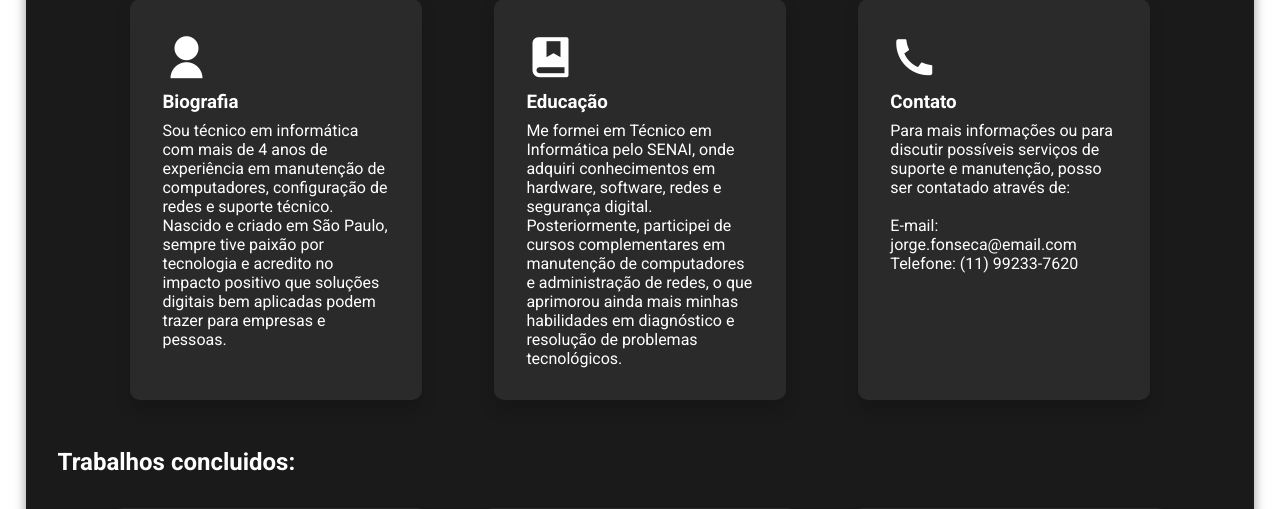
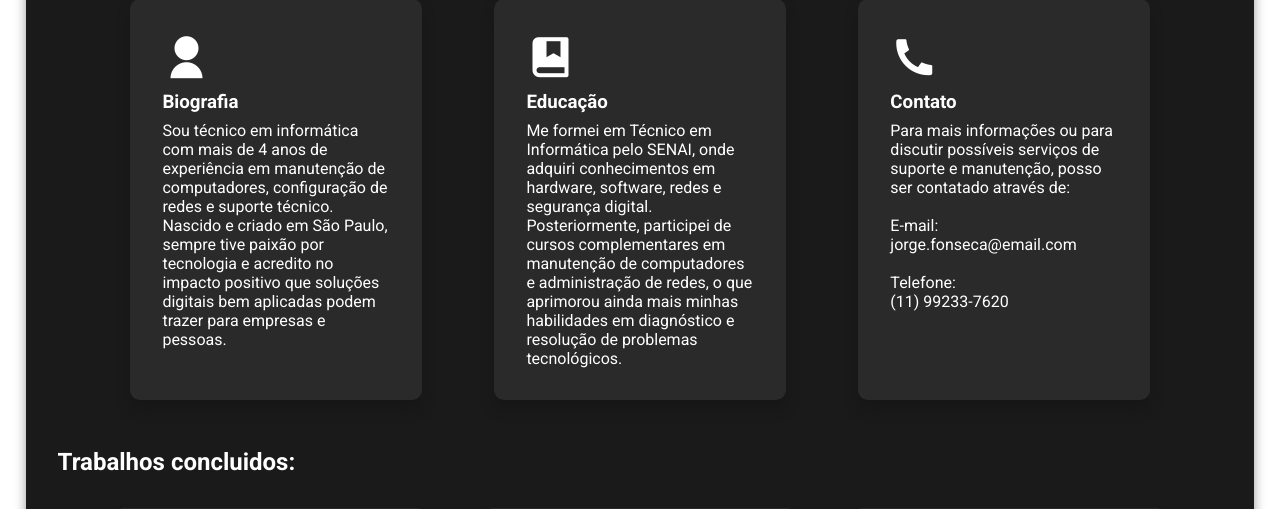
Before and after one commit to RafaelNunesCard/IBM-Projeto-1DS-AMS-2025, a PHP site: page /HTML/contratar.html in a window 1280 px wide. Shown: the part 853-1362 px from the top of the page. Run offline with PHP 8.4, Linux system fonts and the light colour scheme; some libraries are stand-ins or nearby versions.

Commit message:
Versão final
Arrumei alguns erros

```diff
--- a/CSS/contato.css
+++ b/CSS/contato.css
@@ -293,7 +293,7 @@ outline: none;
 .btn1 {
   padding: 0.8rem 1.5rem;
   border: none;
-  border-radius: 25px;
+  border-radius: 10px;
   cursor: pointer;
   font-weight: bold;
   transition: background 0.3s;
@@ -303,10 +303,12 @@ outline: none;
 .btn-primary {
   background: var(--primaria);
   color: white;
+  transition: .2s;
 }
 
 .btn-primary:hover {
   background: var(--holver);
+  transform: scale(1.05);
 }
 
 /* Mensagem de sucesso */
--- a/CSS/head-foot.css
+++ b/CSS/head-foot.css
@@ -152,6 +152,9 @@ header ul {
 
 .logo h1 {
   font-size: 27px;
+  color: white;
+  margin: 0;
+  padding: 0;
 }
 
 @media (max-width: 880px) {
--- a/HTML/contratar.html
+++ b/HTML/contratar.html
@@ -16,7 +16,7 @@
     <!--==================== CSS ====================-->
     <link rel="stylesheet" href="../CSS/contratar.css" />
 
-    <link rel="stylesheet" href="../CSS/popups_contratar.css">
+    <link rel="stylesheet" href="../CSS/popups_contratar.css" />
 
     <link rel="stylesheet" href="../CSS/head-foot.css" />
 
@@ -171,8 +171,10 @@
                   Para mais informações ou para discutir possíveis serviços de
                   suporte e manutenção, posso ser contatado através de: <br />
                   <br />
-                  E-mail: jorge.fonseca@email.com <br />
-                  Telefone: (11) 99233-7620
+                  E-mail: <br />
+                  jorge.fonseca@email.com <br /><br />
+                  Telefone: <br />
+                  (11) 99233-7620
                 </p>
               </div>
             </div>
@@ -398,7 +400,7 @@
             <div class="deixe">
               <h1>Deixe sua avalição</h1>
               <p>Compartilhe seu pensamento com os outros clientes.</p>
-              <button class="bnt" >Escreva uma avaliação</button>
+              <button class="bnt">Escreva uma avaliação</button>
             </div>
 
             <!-- ==================== POPUP ESCREVA SUA AVALIAÇÃO ==================== -->
```
